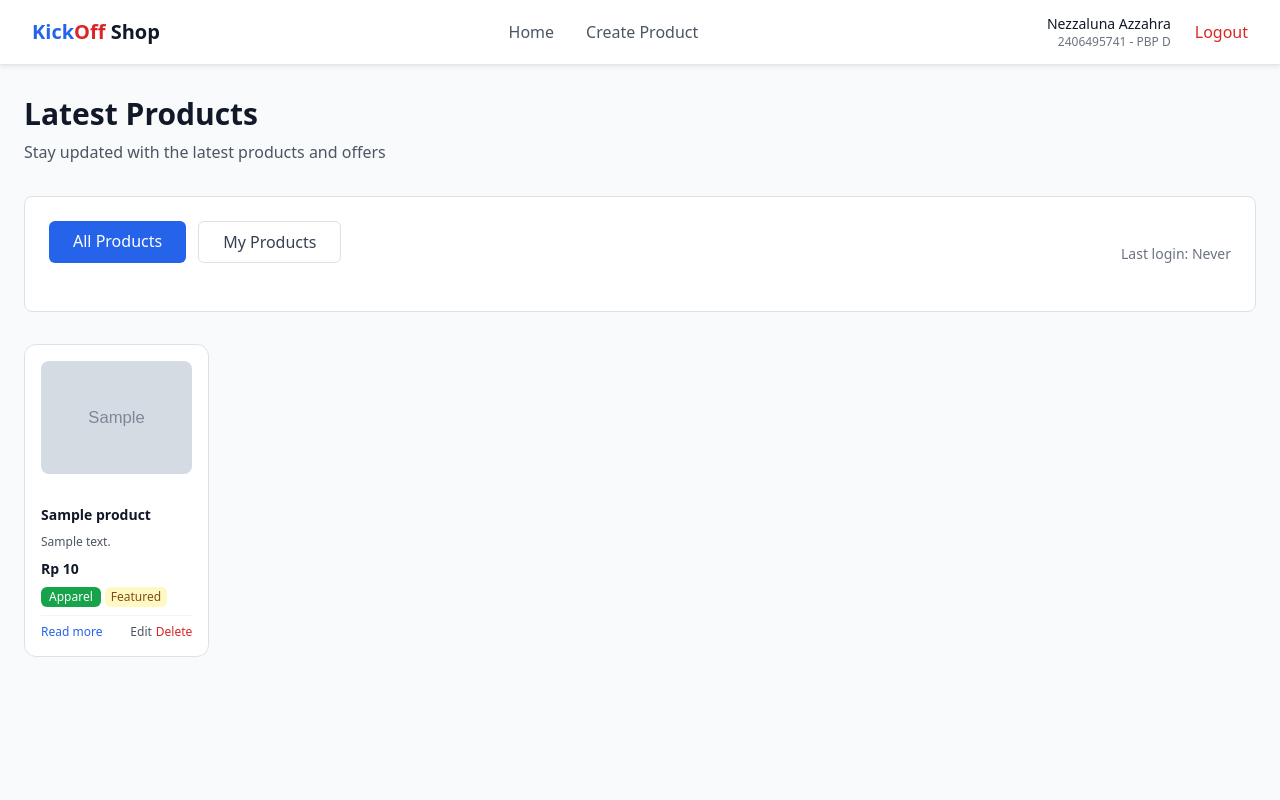
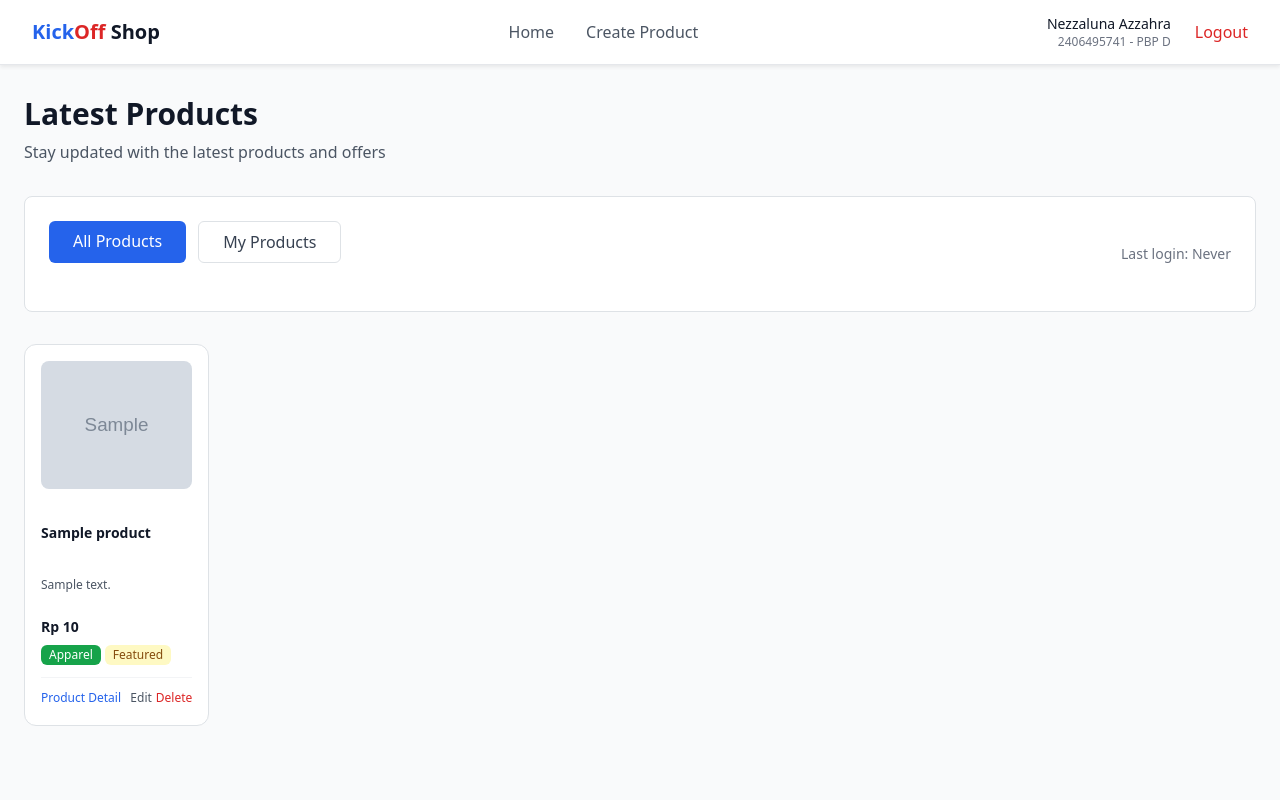
Before and after one commit to moondiverc/kickoff-shop, a Django app: page / in a window 1280 px wide. Run offline with Django 5.2, Linux system fonts and the light colour scheme; a user stored in the database is signed in; tables that the repository leaves empty hold one stand-in row (values such as "Sample post"); grey boxes marked "Sample" are stand-in pictures; some libraries are stand-ins or nearby versions.

Commit message:
chore: finish tugas 5, add styling, edit & delete product

```diff
--- a/main/templates/card_product.html
+++ b/main/templates/card_product.html
@@ -1,53 +1,64 @@
 {% load static %}
-<article class="bg-white rounded-xl border border-gray-200 hover:shadow-lg transition-shadow duration-300 aspect-square flex flex-col">
-  <!-- Thumbnail -->
-  <div class="flex-1 p-3">
+<article class="bg-white rounded-xl border border-gray-200 hover:shadow-lg transition-shadow duration-300 w-full h-84 flex flex-col">
+  <!-- Thumbnail - Fixed height -->
+  <div class="h-40 p-3 flex-shrink-0">
     {% if product.thumbnail %}
     <a href="{% url 'main:show_product' product.id %}">
       <img src="{{ product.thumbnail }}" alt="{{ product.name }}" class="w-full h-full object-cover rounded-lg">
     </a>
     {% else %}
-      <div class="w-full h-full bg-gray-200 rounded-lg"></div>
+      <div class="w-full h-full bg-gray-200 rounded-lg flex items-center justify-center">
+        <span class="text-gray-400 text-xs">No Image</span>
+      </div>
     {% endif %}
   </div>
 
-  <!-- Content -->
-  <div class="p-3 flex-none">
+  <!-- Content - Flexible area -->
+  <div class="flex-1 p-3 flex flex-col min-h-0">
 
-    <h3 class="text-sm font-semibold text-gray-900 mb-2 line-clamp-2 leading-tight">
+    <!-- Title - Max 2 lines, less truncated -->
+    <div class="h-12 mb-2 overflow-hidden">
+      <h3 class="text-sm font-semibold text-gray-900 line-clamp-2 leading-6">
           <a href="{% url 'main:show_product' product.id %}" class="hover:text-green-600 transition-colors">
               {{ product.name }}
           </a>
       </h3>
-
-    <p class="text-gray-600 text-xs leading-relaxed line-clamp-1 mb-2">
-        {{ product.description|truncatewords:8 }}
-    </p>
-
-    <!-- Price -->
-    <div class="text-sm font-bold text-gray-900 mb-2">
-        Rp {{ product.price|floatformat:0 }}
     </div>
 
-    <!-- Category and Featured Badges -->
-    <div class="flex items-center gap-1 mb-2 flex-wrap">
+    <!-- Description - Max 2 lines, less truncated -->
+    <div class="h-8 mb-2 overflow-hidden">
+      <p class="text-gray-600 text-xs leading-4 line-clamp-2">
+          {{ product.description|truncatewords:12 }}
+      </p>
+    </div>
+
+    <!-- Price - Fixed height -->
+    <div class="h-5 mb-2 flex items-center">
+      <span class="text-sm font-bold text-gray-900 truncate">
+          Rp {{ product.price|floatformat:0 }}
+      </span>
+    </div>
+
+    <!-- Category and Featured Badges - Full display -->
+    <div class="min-h-6 mb-2 flex items-start gap-1 flex-wrap">
       <span class="inline-flex items-center px-2 py-0.5 rounded text-xs font-medium bg-green-600 text-white">
         {{ product.get_category_display }}
       </span>
       {% if product.is_featured %}
-        <span class="inline-flex items-center px-1.5 py-0.5 rounded text-xs font-medium bg-yellow-100 text-yellow-800">
+        <span class="inline-flex items-center px-2 py-0.5 rounded text-xs font-medium bg-yellow-100 text-yellow-800">
           Featured
         </span>
       {% endif %}
     </div>
 
-    <!-- Action Buttons -->
+    <!-- Action Buttons - Fixed at bottom -->
+    <div class="mt-auto pt-2 border-t border-gray-100 h-8 flex items-center flex-shrink-0">
     {% if user.is_authenticated and product.user == user %}
-        <div class="flex items-center justify-between pt-2 border-t border-gray-100">
+        <div class="flex items-center justify-between w-full min-w-0">
             <a href="{% url 'main:show_product' product.id %}" class="text-blue-600 hover:text-blue-700 font-medium text-xs transition-colors">
-            Read more
+            Product Detail
             </a>
-        <div class="flex space-x-1">
+            <div class="flex space-x-1 flex-shrink-0 ml-2">
               <a href="{% url 'main:edit_product' product.id %}" class="text-gray-600 hover:text-gray-700 text-xs transition-colors">
                   Edit
               </a>
@@ -57,11 +68,10 @@
             </div>
         </div>
     {% else %}
-    <div class="pt-2 border-t border-gray-100">
-        <a href="{% url 'main:show_product' product.id %}" class="text-blue-600 hover:text-blue-700 font-medium text-xs transition-colors">
+        <a href="{% url 'main:show_product' product.id %}" class="text-blue-600 hover:text-blue-700 font-medium text-xs transition-colors truncate">
         Read more →
         </a>
-    </div>
     {% endif %}
     </div>
+  </div>
 </article>
```
Also changed, not shown: README.md. Lines whose indentation alone changed are shown as unchanged.
